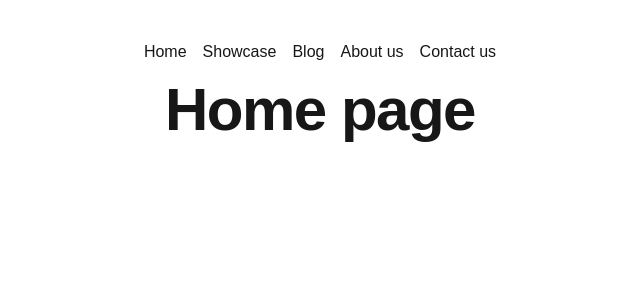
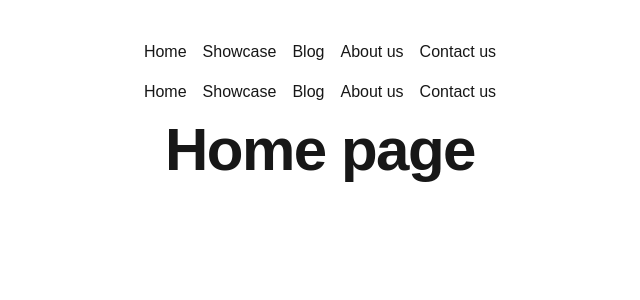
Before and after one commit to kula124p/deploy-me, a Next.js app: page / in a window 1280 px wide. Shown: the top 300 px of the page, without its empty margins (320-960 px from the left). Built offline with nearby package versions, Linux system fonts and the light colour scheme.

Commit message:
Demonstrate benefits of next/Link component

```diff
--- a/src/app/page.tsx
+++ b/src/app/page.tsx
@@ -1,3 +1,5 @@
+import Link from "next/link";
+
 type Page = {
   title: string;
   path: `/${string}`;
@@ -32,14 +34,27 @@ function processPage(page: Page, index: number) {
   );
 }
 
+function processPage_Link(page: Page, index: number) {
+  return (
+    <li key={index}>
+      <Link href={page.path}>{page.title}</Link>
+    </li>
+  );
+}
+
 export function Navigation() {
   return <ul className="flex space-x-4 mb-4">{pages.map(processPage)}</ul>;
+}
+
+function Navigation_Link() {
+  return <ul className="flex space-x-4 mb-4">{pages.map(processPage_Link)}</ul>;
 }
 
 export default function Home() {
   return (
     <main className="flex min-h-screen flex-col items-center p-10">
       <Navigation />
+      <Navigation_Link />
       <h1 className="text-6xl font-extrabold tracking-tight">Home page</h1>
     </main>
   );
```
